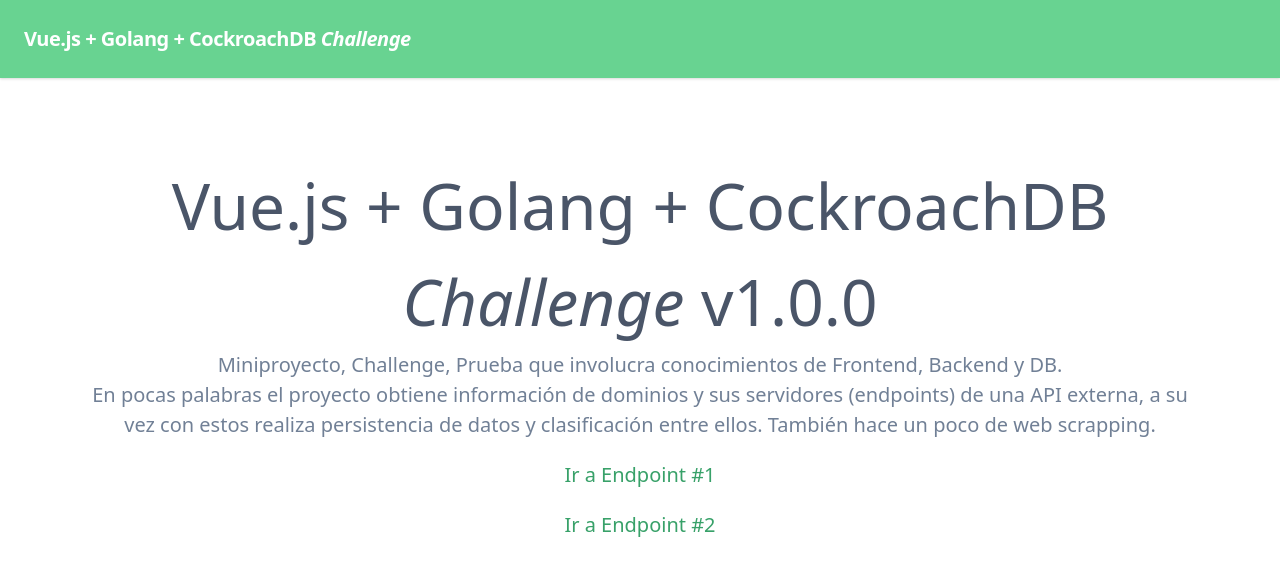
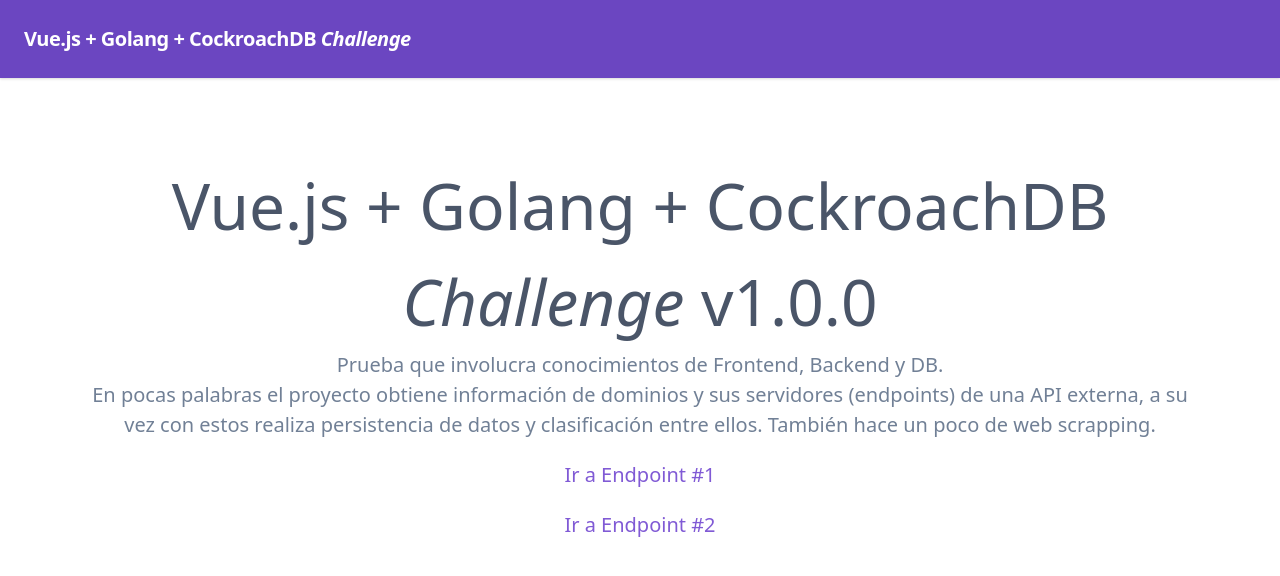
Before and after one commit to juanmarcosdev/vuejs-golang-cockroachdb-challenge, a Vue app in the folder frontend/: page / in a window 1280 px wide. Shown: the top 576 px of the page. Built offline with nearby package versions, Linux system fonts and the light colour scheme.

Commit message:
Cambiando color morado en Frontend

```diff
--- a/frontend/src/components/ComponentButton.vue
+++ b/frontend/src/components/ComponentButton.vue
@@ -1,7 +1,7 @@
 <template>
   <button
     @click="buttonClick"
-    class="bg-transparent hover:bg-green-500 text-green-700 font-semibold hover:text-white py-2 px-2 border border-green-500 hover:border-transparent rounded"
+    class="bg-transparent hover:bg-purple-700 text-purple-700 font-semibold hover:text-white py-2 px-2 border border-purple-600 hover:border-transparent rounded"
   >
     <p>
       <slot></slot>
--- a/frontend/src/components/ComponentHeader.vue
+++ b/frontend/src/components/ComponentHeader.vue
@@ -1,7 +1,7 @@
 <template>
   <header class="shadow w-screen">
     <nav>
-      <nav class="flex items-center justify-between flex-wrap bg-green-400 p-6">
+      <nav class="flex items-center justify-between flex-wrap bg-purple-700 p-6">
         <div class="flex items-center flex-shrink-0 text-white mr-6">
           <span class="font-semibold text-xl tracking-tight">
             Vue.js + Golang + CockroachDB
--- a/frontend/src/views/Endpoint1.vue
+++ b/frontend/src/views/Endpoint1.vue
@@ -67,7 +67,7 @@
     </table>
     <router-link
       to="/"
-      class="mt-5 text-xl text-green-600 hover:underline"
+      class="mt-5 text-xl text-purple-600 hover:underline"
     >Volver a la página de Inicio (Home)</router-link>
   </div>
 </template>
--- a/frontend/src/views/Endpoint2.vue
+++ b/frontend/src/views/Endpoint2.vue
@@ -34,7 +34,7 @@
     </table>
     <router-link
       to="/"
-      class="mt-5 text-xl text-green-600 hover:underline"
+      class="mt-5 text-xl text-purple-600 hover:underline"
     >Volver a la página de Inicio (Home)</router-link>
   </div>
 </template>
--- a/frontend/src/views/Home.vue
+++ b/frontend/src/views/Home.vue
@@ -5,17 +5,17 @@
       <i>Challenge</i> v1.0.0
     </h1>
     <p class="text-gray-600 text-xl text-center">
-      Miniproyecto, Challenge, Prueba que involucra conocimientos de Frontend, Backend y DB.
+        Prueba que involucra conocimientos de Frontend, Backend y DB.
       <br />En pocas palabras el proyecto obtiene información de dominios y sus servidores (endpoints) de una API externa, a su vez con estos realiza persistencia de datos y clasificación entre ellos. También hace un poco de web scrapping.
     </p>
 
     <router-link
       to="/endpoint1/post"
-      class="mt-5 text-xl text-green-600 hover:underline"
+      class="mt-5 text-xl text-purple-600 hover:underline"
     >Ir a Endpoint #1</router-link>
     <router-link
       to="/endpoint2/get"
-      class="mt-5 text-xl text-green-600 hover:underline"
+      class="mt-5 text-xl text-purple-600 hover:underline"
     >Ir a Endpoint #2</router-link>
   </div>
 </template>
```
Also changed, not shown: 1 other file (tests, documents, lock files or other folders).
